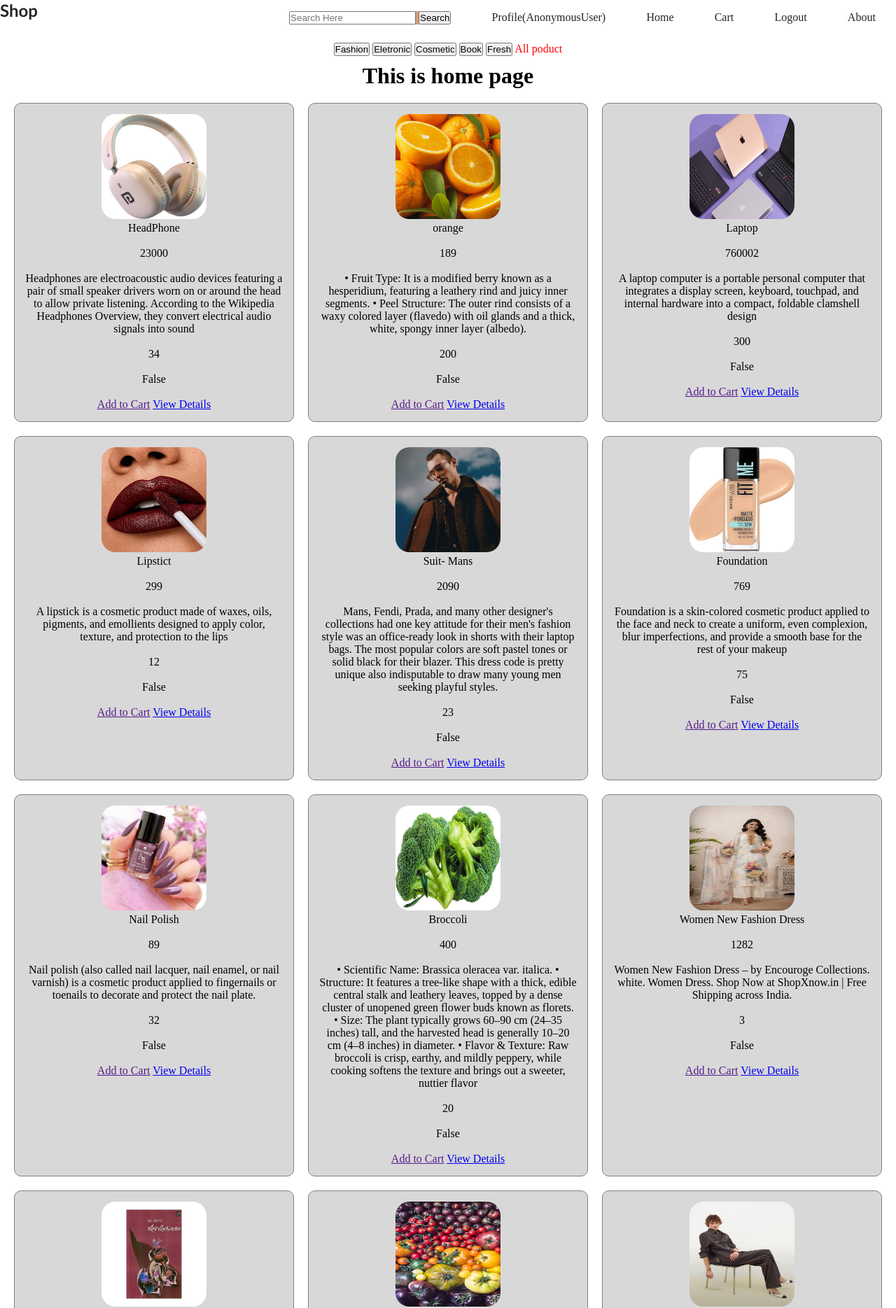
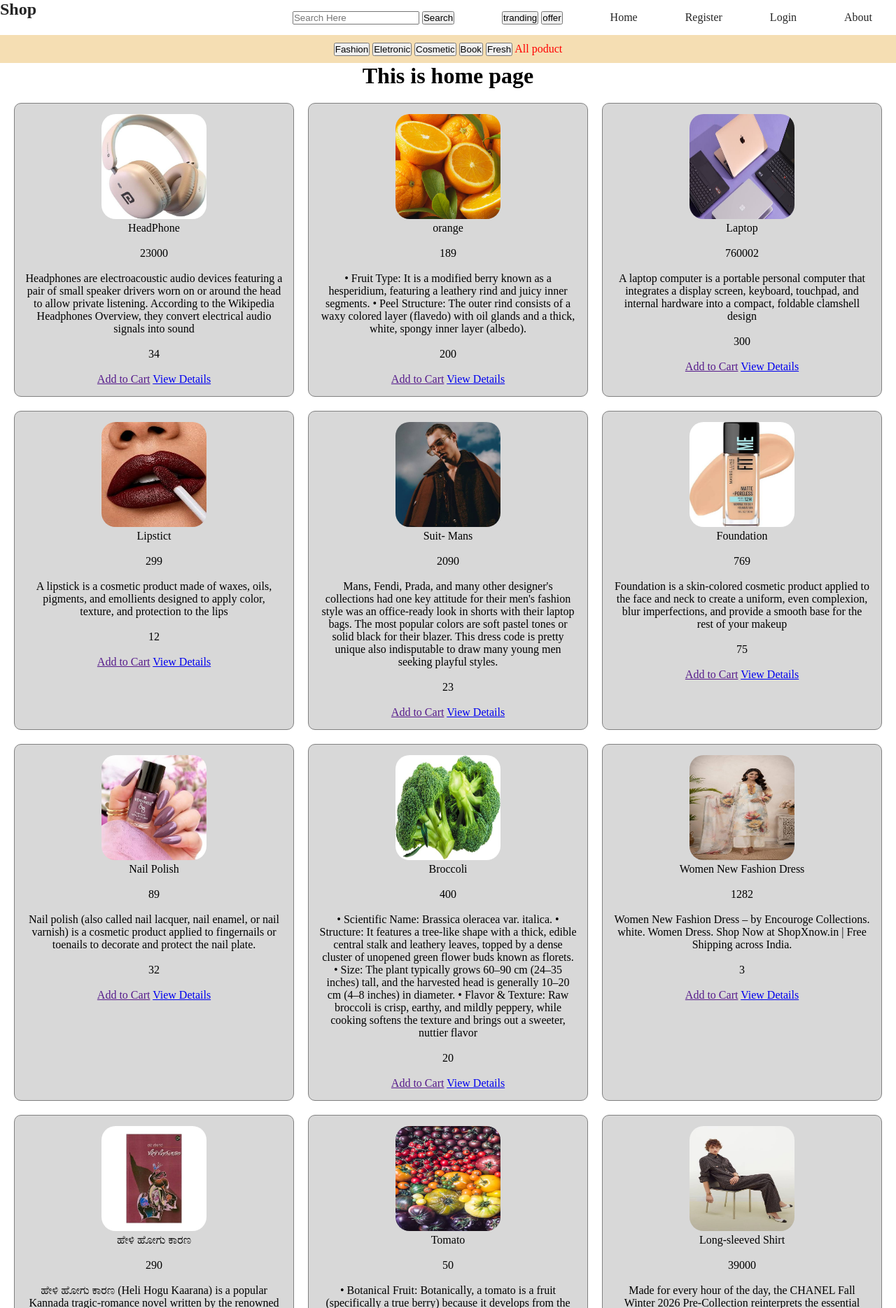
Before and after one commit to Anu583227/Shooping-, a Django app: page /base/ in a window 1280 px wide. Shown: the top 1869 px of the page at 70% size. Run offline with Django 5.2, Linux system fonts and the light colour scheme; data comes from the database, SQL or seed files in the repository; both versions use the stored data as it was after the commit.

Commit message:
add profile image in nav bar

```diff
--- a/base/templates/home.html
+++ b/base/templates/home.html
@@ -2,12 +2,14 @@
 {% load static %}
 
 {% block con %}
+{% if old %}
 <div class="cate">
 <form action="" method="GET">
    {% for i in category %}
       <input type="submit" value="{{i}}" name="cat">
    {% endfor %}
    <a href="{% url 'home' %}">All poduct</a>
+{% endif %}
 </form>
 </div>
 
@@ -29,7 +31,7 @@
       <p>{{i.price}} </p><br>
       <p>{{i.pdesc}} </p><br>
       <p>{{i.quntity}} </p><br>
-      <p>{{i.is_delete}} </p><br>
+
       <a href="">Add to Cart</a>
       <a href="{% url 'read' i.id %}">View Details</a>
        </div>
--- a/base/templates/read.html
+++ b/base/templates/read.html
@@ -1,4 +1,5 @@
 {% extends 'main.html' %}
+{% load static %}
 {% block con %}
 {{category}}
     <center>
--- a/base/views.py
+++ b/base/views.py
@@ -1,10 +1,15 @@
 from django.shortcuts import render
 from product.models import ProductModel,CategoryModel
 from django.contrib import messages
+from authen.views import pro
 
 # Create your views here.
 
 def home(request):
+    if request.user.is_authenticated:
+        profile=pro(request)
+    else:
+        profile=False
     all_product=ProductModel.objects.filter(is_delete=False,is_availble=True).order_by('?')
     category=[]
     # category=CategoryModel.objects.filter(cname=id)
@@ -24,20 +29,23 @@ def home(request):
 
         if not all_product:
             messages.error(request, 'Product not found')
+    elif 'tread' in request.GET:
+        all_product=ProductModel.objects.filter(is_delete=False,is_availble=True,tranding=True)
+        messages.error(request,'Not found')
 
     else:
         all_product=ProductModel.objects.filter(is_delete=False,is_availble=True).order_by('?')
 
     print(category)
     # print(all_product)
-    return render(request,'home.html',{'all_product':all_product,'category':category})
+    return render(request,'home.html',{'all_product':all_product,'category':category,'old':True,'new':True,'profile':profile})
 
 def read(request,pk):
     data=ProductModel.objects.get(id=pk)
     cate=ProductModel.objects.filter(category=data.category).exclude(id=pk).order_by('?')[:3]
     print(cate)
     print(data)
-    return render(request,'read.html',{'data':data,'cate':cate})
+    return render(request,'read.html',{'data':data,'cate':cate,})
 
 def about(request):
-    return render(request,'about.html')
+    return render(request,'about.html',{'new':True})
--- a/static/css/home.css
+++ b/static/css/home.css
@@ -1,5 +1,5 @@
 .conn {
-    display: grid !important;
+    display: grid ;
     grid-template-columns: auto auto auto;
     gap: 20px;
     padding: 20px;
@@ -22,11 +22,10 @@
 
 .cate{
     display: flex;
-    background: #FFFFFF;
+    background: wheat;
     height: 40px;
     align-items: center;
     justify-content: space-evenly;
-    gap: 20px;
     a{
         color: red;
         text-decoration: none;
--- a/static/css/nav.css
+++ b/static/css/nav.css
@@ -11,7 +11,6 @@
     .logo{
         width: 30%;
         align-items: center;
-        font-family: 'Gill Sans', 'Gill Sans MT', Calibri, 'Trebuchet MS', sans-serif;
         color: #252525;
 
 
@@ -29,10 +28,6 @@
         a:hover{
             color: #D99A75;
         }
-        .foo{
-            background-color: #D99A75;
-            border-radius: 60px;
-        }
     }
 }
 body {
--- a/templates/nav.html
+++ b/templates/nav.html
@@ -10,20 +10,25 @@
                 <button type="submit">Search</button>
             </form>
             </div>
-            {% if new %}
+        <div>
+            <form action="" method="GET">
+                <input type="submit" value="tranding" name="tread">
+                <input type="submit" value="offer" name="offer">
+            </form>
+        </div>
+        <a href="{% url 'home' %}">Home</a>
+        {% if request.user.is_authenticated %}
 
-            <a href="{% url 'register' %}">Register</a>
-            <a href="{% url 'login_' %}">Login</a>
-            {% else %}
+    <a href="">Cart</a>
+    <a href="">Order</a>
+    <a href="{% url 'profile' %}">Profile ({{ request.user }}) <img src="{{profile.profile_img.url}}" alt="" style="height: 40px; width: 40px; border-radius: 50%;"></a>
+    <a href="{% url 'logout_' %}">Logout</a>
+{% else %}
+    <a href="{% url 'register' %}">Register</a>
+    <a href="{% url 'login_' %}">Login</a>
+{% endif %}
 
-
-            <a href="{% url 'profile' %}">Profile({{request.user}})</a>
-            <a href="{% url 'home' %}">Home</a>
-            <a href="">Cart</a>
-            <a href="{% url 'logout_' %}">Logout</a>
-            {% endif %}
-
-            <a href="{% url 'about' %}">About</a>
+<a href="{% url 'about' %}">About</a>
         </div>
     </div>
 </nav>
```
Also changed, not shown: authen/views.py (+3 -21 lines), db.sqlite3, media/uploads/rr.PNG (added).
